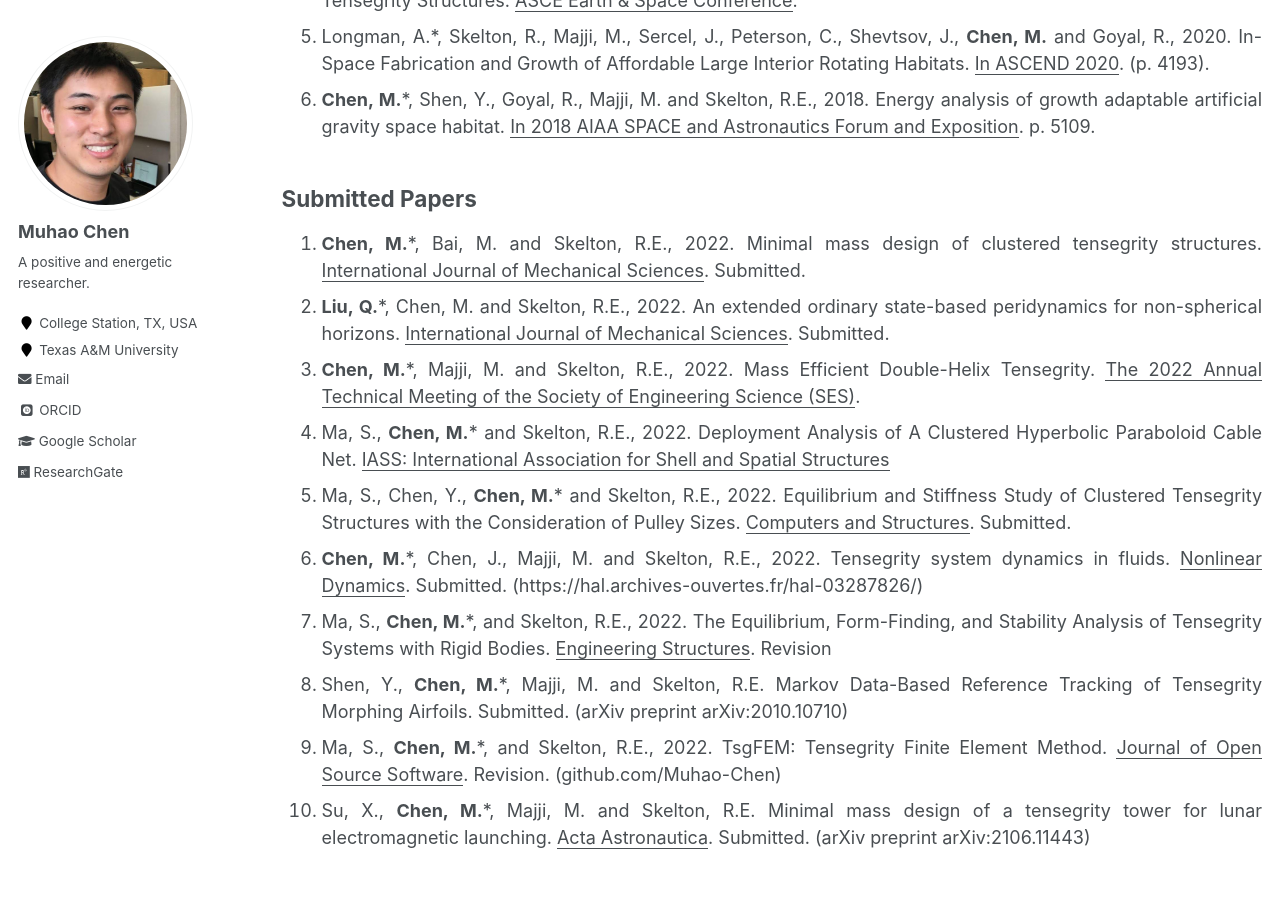
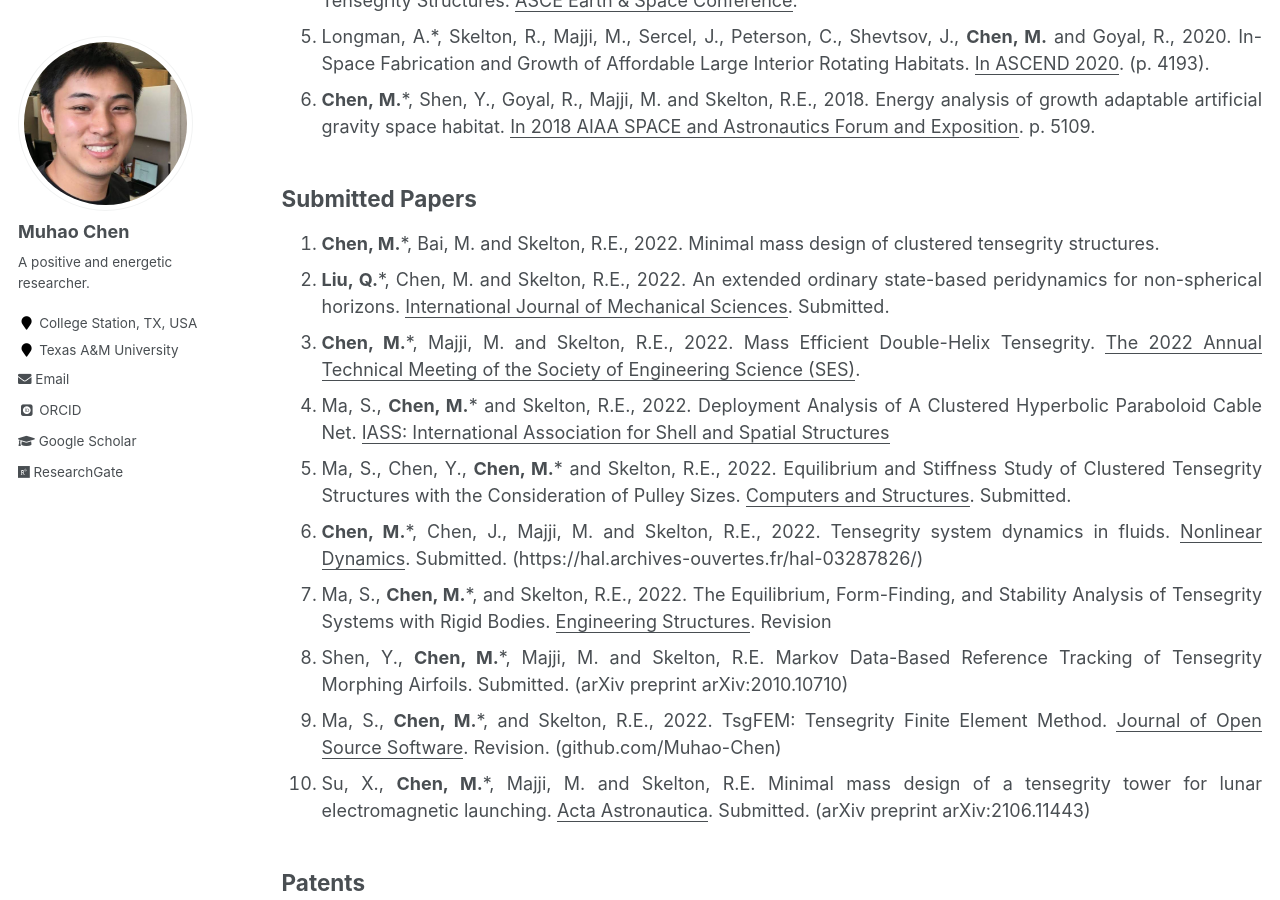
Before and after one commit to Muhao-Chen/muhao-chen.github.io, a Jekyll site: the page built from _pages/publication.md, in a window 1280 px wide and 900 px high, scrolled down 1497 px. Built offline with Jekyll 4.4.1, drawn with Linux system fonts in a browser that asks for light colours; some web fonts are replaced.

Commit message:
Update publication.md

```diff
--- a/_pages/publication.md
+++ b/_pages/publication.md
@@ -37,7 +37,7 @@ His citation profile is in [Google Scholar](https://scholar.google.com/citations
 1. **Chen, M.***, Shen, Y., Goyal, R., Majji, M. and Skelton, R.E., 2018. Energy analysis of growth adaptable artificial gravity space habitat. <u>In 2018 AIAA SPACE and Astronautics Forum and Exposition</u>. p. 5109.
 
 ## Submitted Papers
-1. **Chen, M.***, Bai, M. and Skelton, R.E., 2022. Minimal mass design of clustered tensegrity structures. <u>International Journal of Mechanical Sciences</u>. Submitted.
+1. **Chen, M.***, Bai, M. and Skelton, R.E., 2022. Minimal mass design of clustered tensegrity structures.
 1. **Liu, Q.***, Chen, M. and Skelton, R.E., 2022. An extended ordinary state-based peridynamics for non-spherical horizons. <u>International Journal of Mechanical Sciences</u>. Submitted.
 1. **Chen, M.***, Majji, M. and Skelton, R.E., 2022. Mass Efficient Double-Helix Tensegrity. <u>The 2022 Annual Technical Meeting of the Society of Engineering Science (SES)</u>.
 1. Ma, S., **Chen, M.*** and Skelton, R.E., 2022. Deployment Analysis of A Clustered Hyperbolic Paraboloid Cable Net. <u>IASS: International Association for Shell and Spatial Structures</u>
```
